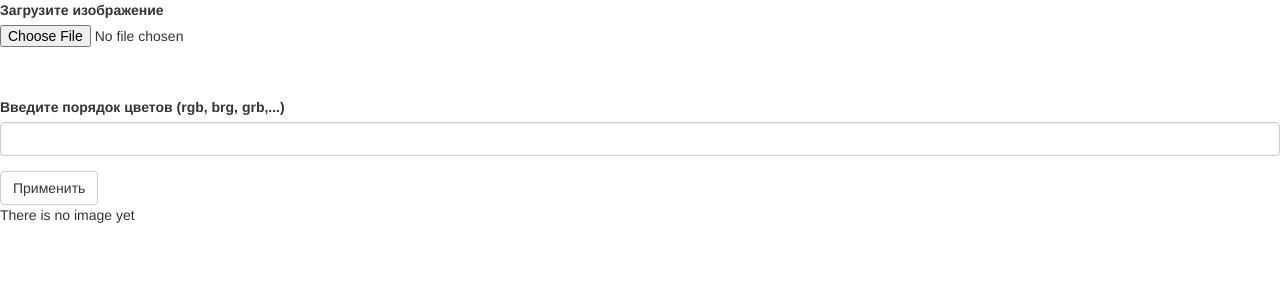
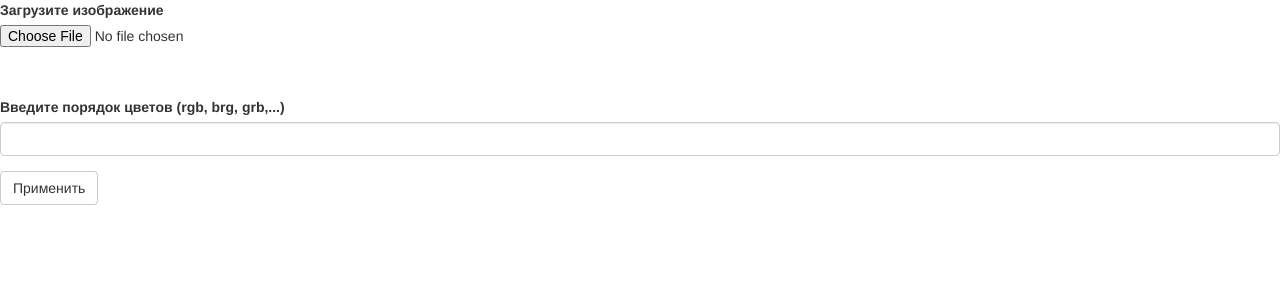
Before and after one commit to Evgeny42/Testing, a Flask app: page / in a window 1280 px wide. Shown: the top 300 px of the page. Run offline with Flask 2, Linux system fonts and the light colour scheme; some libraries are stand-ins or nearby versions.

Commit message:
Update main.html

```diff
--- a/flaskapp/templates/main.html
+++ b/flaskapp/templates/main.html
@@ -1,19 +1,16 @@
 {% extends "bootstrap/base.html" %}
 {% import "bootstrap/wtf.html" as wtf %}
-<!-- задаем заголовок страницы -->
+
 {% block title %}Lab3{% endblock %}
-<!-- блок body -->
+
 {% block content %}
 {{ wtf.quick_form(form, method='post',enctype="multipart/form-data", action="/") }}
-<!-- отображаем загруженное изображение с закругленными углами -->
-<!-- если оно есть (после submit) -->
+
 {% if image_name %}
-<!-- один из стандартных тэгов html - заголовок второго уровня -->
- <h2>Image is here: </h2>
- <p>{{image_name}}
- <p><img src="{{image_name}}" class="img-rounded" alt="My Image" width = 224 height=224 />
-  <p><img src="{{filename_graph}}" class="img-rounded" alt="My Graph" width = 224 height=224 />
-{% else %}
- <p> There is no image yet </p>
+
+ <h2>Ваше изображение: </h2>
+ <p>{{image}}
+ <p><img src="{{image}}" class="img-rounded" alt="My Image" width = 224 height=224 />
+  <p><img src="{{graph}}" class="img-rounded" alt="My Graph" width = 280 height=224 />
 {% endif %}
 {% endblock %}
```
